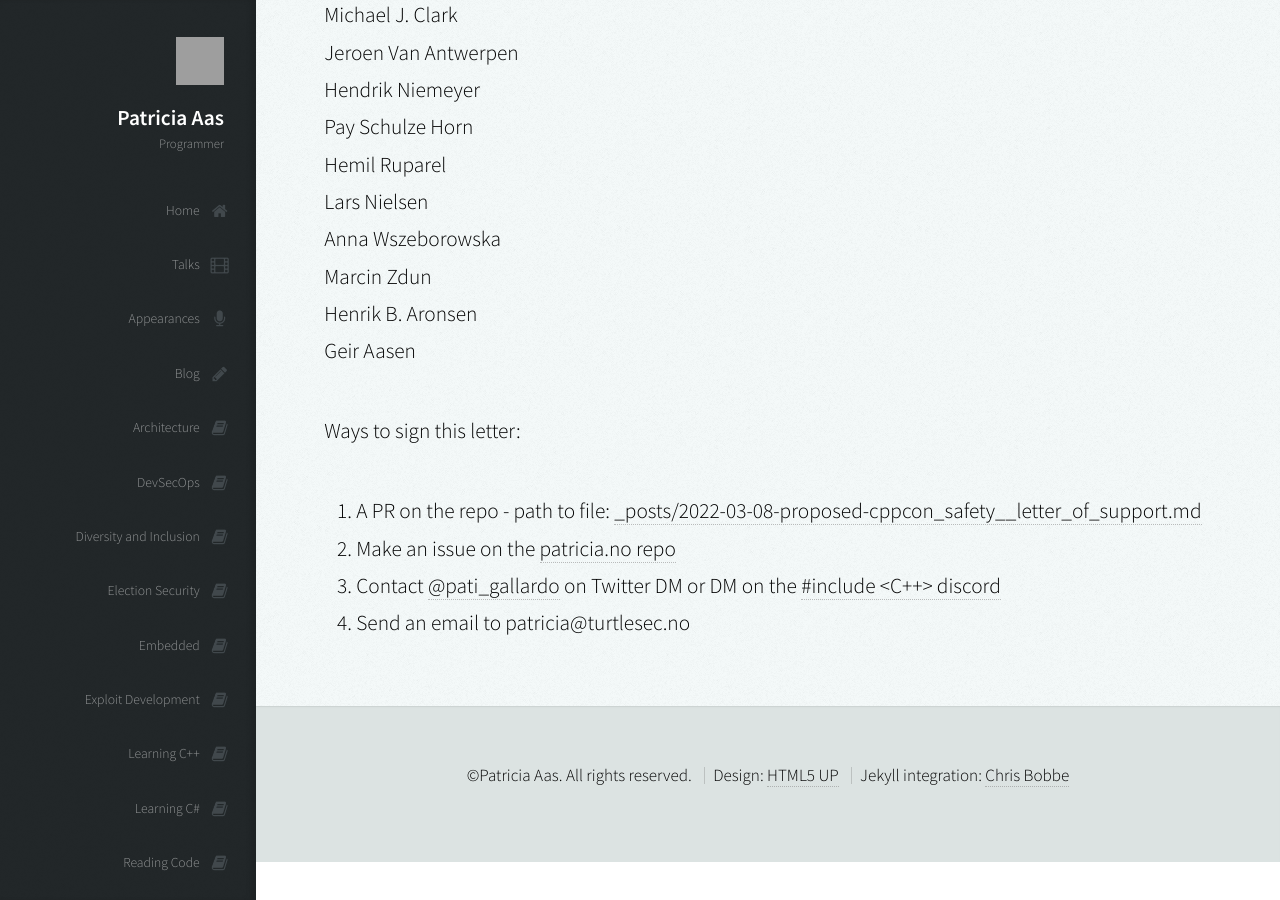
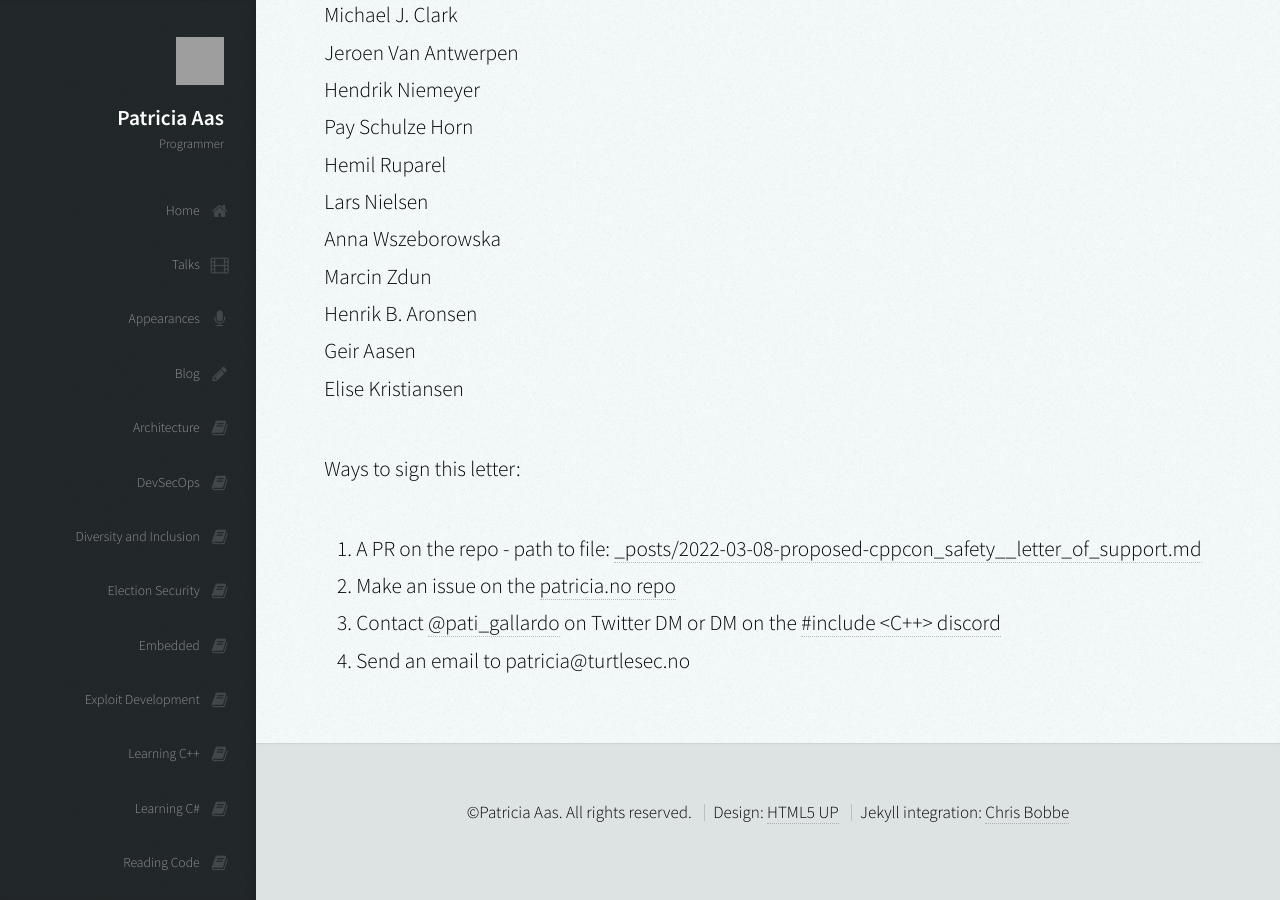
Before and after one commit to patricia-gallardo/patricia-gallardo.github.io, a Jekyll site: the page built from _posts/2022-03-08-proposed-cppcon_safety__letter_of_support.md, in a window 1280 px wide and 900 px high, scrolled down 11458 px. Built offline with Jekyll 4.4.1, drawn with Linux system fonts in a browser that asks for light colours; nearby versions of some CDN libraries; grey boxes are pictures that could not be loaded.

Commit message:
Update 2022-03-08-proposed-cppcon_safety__letter_of_support.md

```diff
--- a/_posts/2022-03-08-proposed-cppcon_safety__letter_of_support.md
+++ b/_posts/2022-03-08-proposed-cppcon_safety__letter_of_support.md
@@ -316,6 +316,7 @@ Anna Wszeborowska <br>
 Marcin Zdun <br>
 Henrik B. Aronsen <br>
 Geir Aasen <br>
+Elise Kristiansen <br>
 
 Ways to sign this letter:
 1. A PR on the repo - path to file: [_posts/2022-03-08-proposed-cppcon_safety__letter_of_support.md][4]
```
